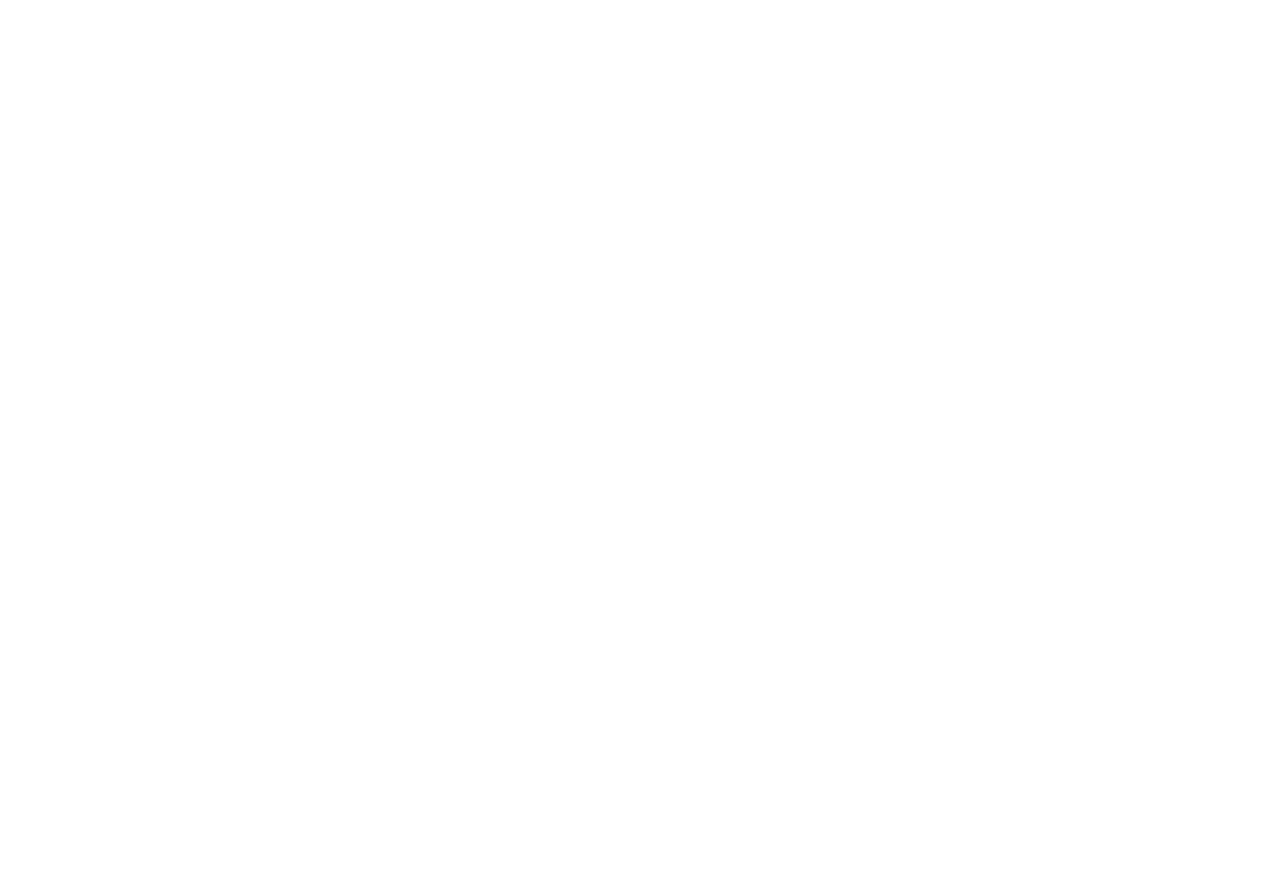
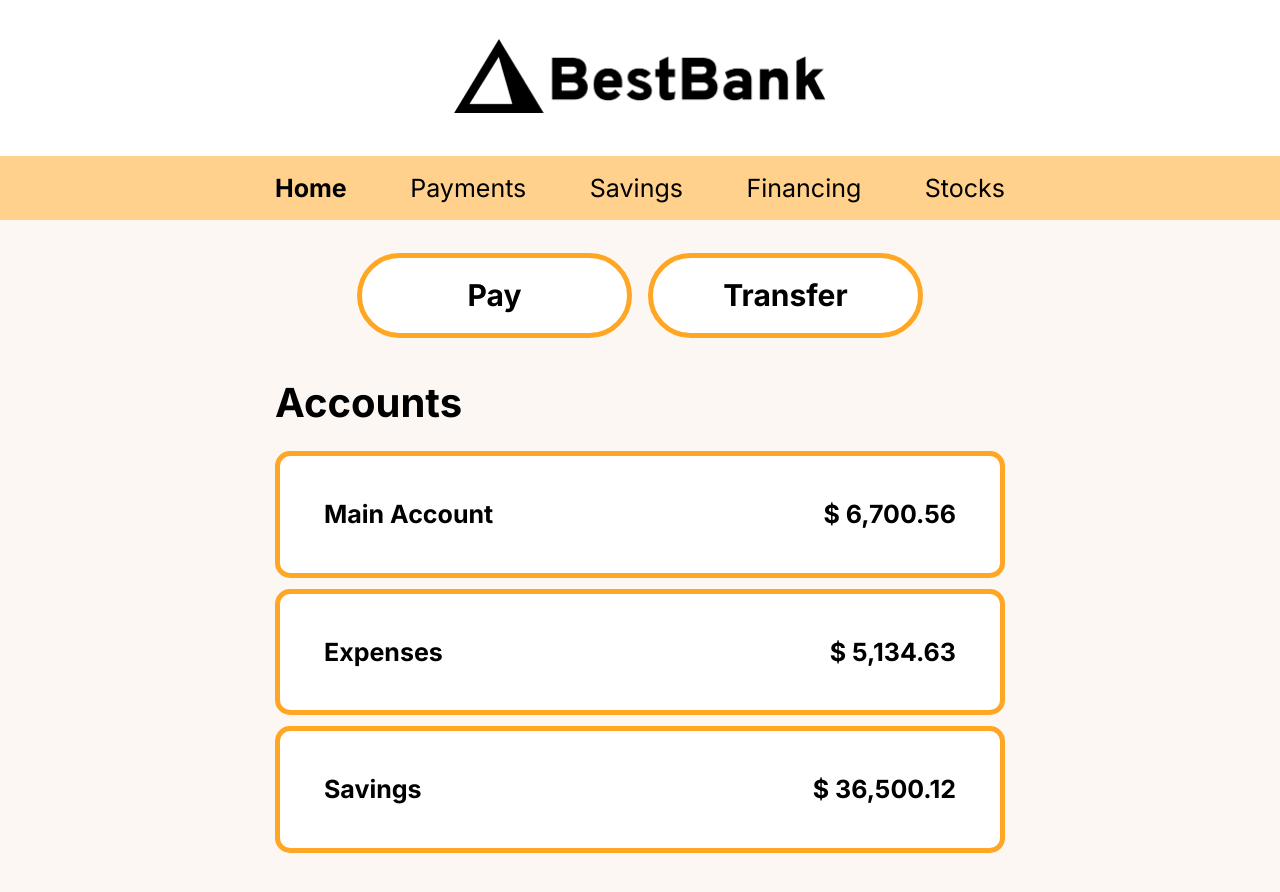
Before and after one commit to vrhernandez/best-bank, a website built with Vite: page index.html in a window 1280 px wide. Before the commit the page ends 800 px from the top, so only its background shows below. Built offline with nearby package versions, Linux system fonts and the light colour scheme.

Commit message:
commit minimum requirements
Using:
-semantic HTML
-hover
-container
-group selectors
-compound selectors

```diff
--- a/index.css
+++ b/index.css
@@ -14,4 +14,138 @@ DARK ORANGE: #FFA724
 html, body {
     margin: 0;
     padding: 0;
+    text-align: center;
+    font-family: 'Inter', sans-serif;
+    font-weight: 700;
 }
+
+/* TYPOGRAPHY */
+
+li {
+    font-weight: 400;
+}
+
+li:first-child {
+    font-weight: 700;
+}
+
+li:hover, li:active {
+    text-decoration-line: underline;
+}
+
+button {
+    font-size: 30px;
+    font-weight: 700;
+}
+
+h2 {
+    font-size: 40px;
+    text-align: left;
+}
+
+li, p {
+    font-size: 25px;
+}
+
+
+/* PALETTE */
+
+main {
+    background-color: #FDF7F4;
+}
+
+.mid-bg, .account-info:hover {
+    background-color: #FFD18C;
+}
+
+.dark-border {
+    border: 5px solid #FFA724;
+}
+
+button, .account-info{
+    background-color: #FFFFFF;
+}
+
+button:hover, .account-info:active {
+    background-color: #FFA724;
+}
+
+
+/* LAYOUT */
+
+.logo {
+    margin: 39px;
+    max-width: 373px;
+}
+
+.container {
+    max-width: 730px;
+    margin: 0 auto;
+}
+
+nav {
+    padding: 18px 0;
+}
+
+.menu {
+    margin: 0;
+    padding: 0;
+    display: flex;
+    list-style-type: none;
+    justify-content: space-between;
+}
+
+main {
+    padding-top: 33px;
+    padding-bottom: 90px;
+}
+
+.quick-btns {
+    display: flex;
+    justify-content: center;
+    gap: 16px;
+    margin-bottom: 42px;
+}
+
+button {
+    padding: 20px;
+    border-radius: 50px;
+    width: 275px;
+}
+
+h2 {
+    margin-bottom: 25px;
+}
+
+.accounts {
+    display: flex;
+    flex-direction: column;
+    gap: 11px;
+}
+
+.account-info {
+    display: flex;
+    justify-content: space-between;
+    padding: 44px;
+    border-radius: 15px;
+}
+
+p {
+    margin: 0;
+}
+
+
+/* Accessibility */
+.sr-only {
+    border: 0 !important;
+    clip: rect(1px, 1px, 1px, 1px) !important;
+    -webkit-clip-path: inset(50%) !important;
+        clip-path: inset(50%) !important;
+    height: 1px !important;
+    margin: -1px !important;
+    overflow: hidden !important;
+    padding: 0 !important;
+    position: absolute !important;
+    width: 1px !important;
+    white-space: nowrap !important;
+}
--- a/index.html
+++ b/index.html
@@ -3,8 +3,62 @@
     <head><link rel="stylesheet" href="https://cdnjs.cloudflare.com/ajax/libs/normalize/8.0.1/normalize.css">
         <title>BestBank</title>
         <link rel="stylesheet" href="index.css">
+        <link rel="preconnect" href="https://fonts.googleapis.com">
+        <link rel="preconnect" href="https://fonts.gstatic.com" crossorigin>
+        <link href="https://fonts.googleapis.com/css2?family=Inter:wght@400;700&display=swap" rel="stylesheet">
     </head>
     <body>
+        <header>
+            <img class="logo" src="assets/bestbank_logo.png" alt="BestBank pyramid logo">
+            <h1 class="sr-only">BestBank</h1>
+            <nav class="mid-bg">
+                <div class="container">
+                    <ul class="menu">
+                        <li>
+                            Home
+                        </li>
+                        <li>
+                            Payments
+                        </li>
+                        <li>
+                            Savings
+                        </li>
+                        <li>
+                            Financing
+                        </li>
+                        <li>
+                            Stocks
+                        </li>
+                    </ul>
+                </div>
+            </nav>
+        </header>
+        <main>
+            <div class="container">
+                <div class="quick-btns">
+                    <button class="dark-border">Pay</button>
+                    <button class="dark-border">Transfer</button>
+                </div>
+
+                <section>
+                    <h2>Accounts</h2>
+                    <div class="accounts">
+                        <div class="account-info dark-border">
+                            <p>Main Account</p>
+                            <p>$ 6,700.56</p>
+                        </div>
+                        <div class="account-info dark-border">
+                            <p>Expenses</p>
+                            <p>$ 5,134.63</p>
+                        </div>
+                        <div class="account-info dark-border">
+                            <p>Savings</p>
+                            <p>$ 36,500.12</p>
+                        </div>
+                    </div>
+                </section>
+        </div>
+        </main>
         <script src="index.js"></script>
     </body>
 </html>
```
